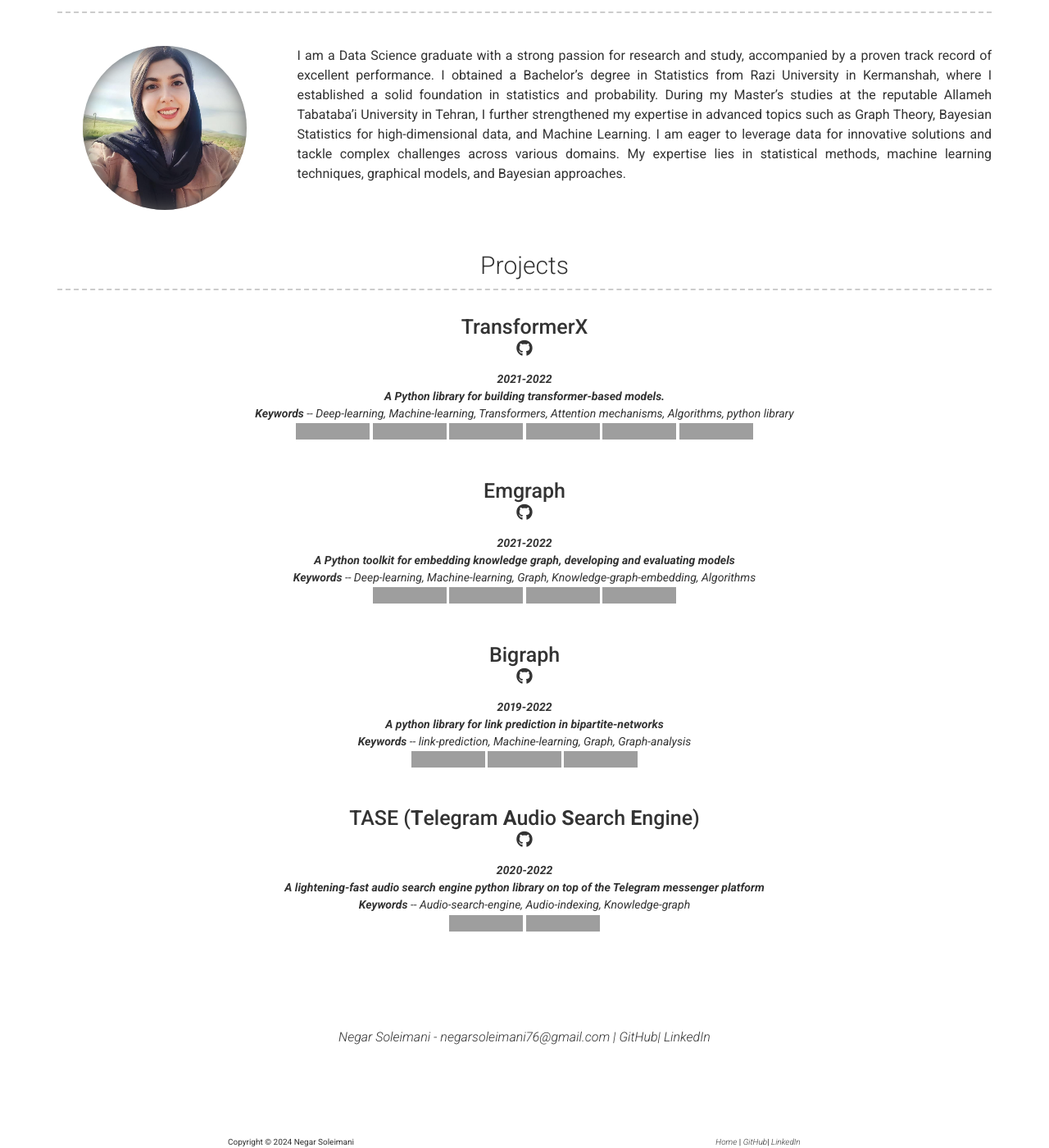
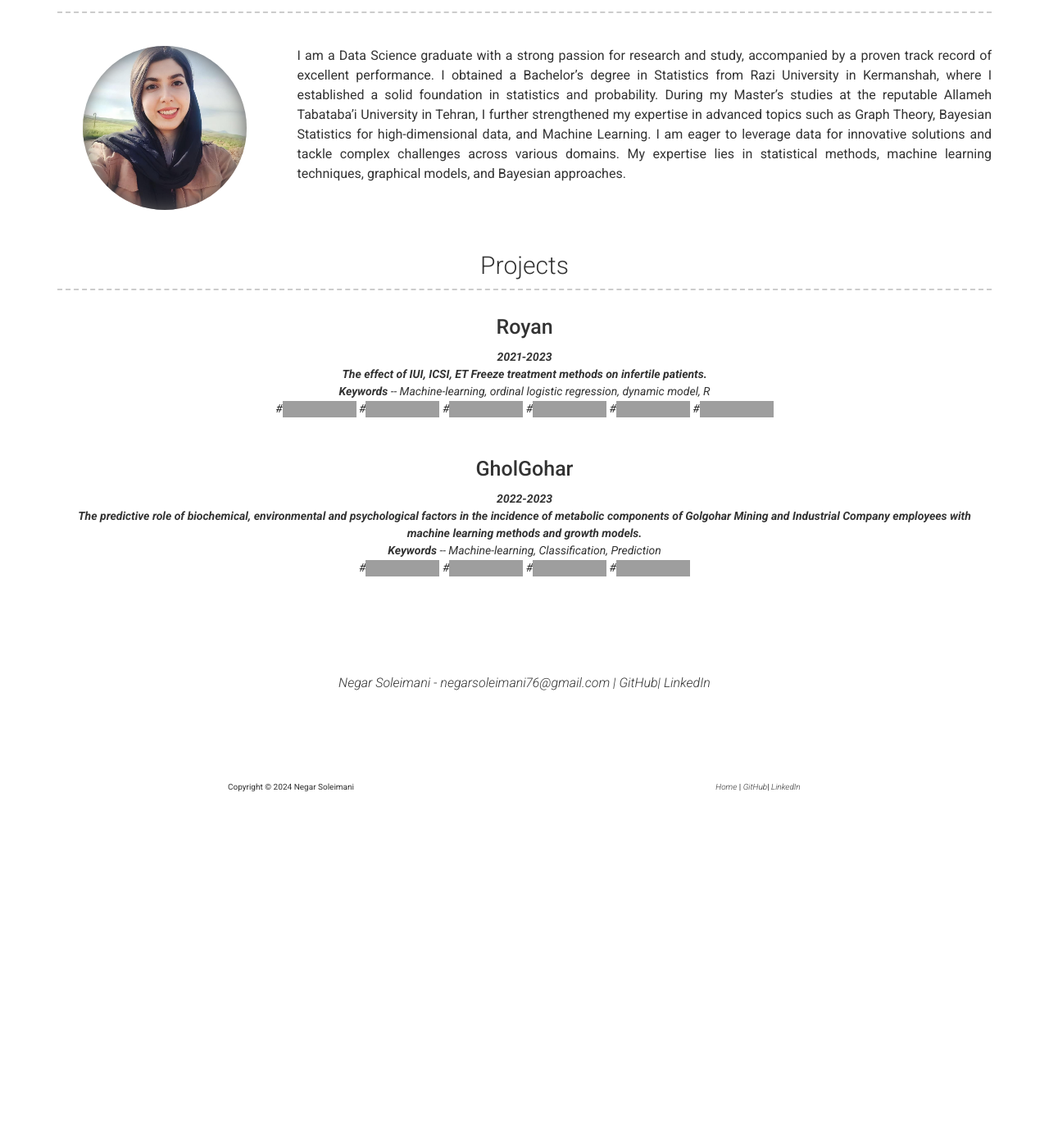
Before and after one commit to negar-soleimani/https-negar-soleimani.github.io, a Jekyll site: the page built from index.md, in a window 1280 px wide and 1400 px high, scrolled down 316 px. Shown: the whole window at 82% size. Built offline with Jekyll 4.4.1, drawn with Linux system fonts in a browser that asks for light colours; nearby versions of some CDN libraries; after the commit the page ends 1283 px from its top, so only the background shows below that; grey boxes are pictures that could not be loaded.

Commit message:
Update projects.yml

```diff
--- a/_data/projects.yml
+++ b/_data/projects.yml
@@ -10,35 +10,37 @@
 
 
 - layout: top-middle
-  name: TransformerX
+  name: Royan
   link:
-  github: tensorops/TransformerX
+  #github: tensorops/TransformerX
   quote: >
 
-    <b>2021-2022<br>
-    A Python library for building transformer-based models.</b><br>
-    <b>Keywords</b> -- Deep-learning, Machine-learning, Transformers, Attention mechanisms, Algorithms, python library<br>
-    <img alt="PyPI - Python Version" src="https://img.shields.io/pypi/pyversions/emgraph">
-    <img alt="PyPI - Implementation" src="https://img.shields.io/pypi/implementation/transformerx">
-    <img alt="GitHub last commit" src="https://img.shields.io/github/last-commit/tensorops/transformerx">
-    <img alt="PyPI - Maintenance" src="https://img.shields.io/badge/Maintained%3F-yes-green.svg">
-    <img alt="PyPI - License" src="https://img.shields.io/pypi/l/transformerx.svg">
-    <img alt="PyPI - Format" src="https://img.shields.io/pypi/format/transformerx.svg">
+    <b>2021-2023<br>
+    The effect of IUI, ICSI, ET Freeze treatment methods on infertile patients.</b><br>
+    <b>Keywords</b> -- Machine-learning, ordinal logistic regression, dynamic model, R <br>
+    #<img alt="PyPI - Python Version" src="https://img.shields.io/pypi/pyversions/emgraph">
+    #<img alt="PyPI - Implementation" src="https://img.shields.io/pypi/implementation/transformerx">
+    #<img alt="GitHub last commit" src="https://img.shields.io/github/last-commit/tensorops/transformerx">
+    #<img alt="PyPI - Maintenance" src="https://img.shields.io/badge/Maintained%3F-yes-green.svg">
+    #<img alt="PyPI - License" src="https://img.shields.io/pypi/l/transformerx.svg">
+    #<img alt="PyPI - Format" src="https://img.shields.io/pypi/format/transformerx.svg">
 
 
 - layout: top-middle
-  name: Emgraph
+  name: GholGohar
   link:
-  github: bi-graph/emgraph
+  #github: bi-graph/emgraph
   quote: >
 
-    <b>2021-2022<br>
-    A Python toolkit for embedding knowledge graph, developing and evaluating models</b><br>
-    <b>Keywords</b> -- Deep-learning, Machine-learning, Graph, Knowledge-graph-embedding, Algorithms<br>
-    <img alt="GitHub Repo stars" src="https://img.shields.io/github/stars/bi-graph/emgraph?style=social">
-    <img alt="PyPI - Downloads" src="https://img.shields.io/pypi/dm/emgraph">
-    <img src="https://img.shields.io/pypi/v/emgraph.svg" alt="latest release" />
-    <img alt="Tensorflow 2" src="https://img.shields.io/badge/TensorFlow2-%23FF6F00.svg?style=flat&logo=TensorFlow&logoColor=white">
+    <b>2022-2023<br>
+    The predictive role of biochemical, environmental and psychological factors in the incidence of
+    metabolic components of Golgohar Mining and Industrial Company employees with machine learning
+    methods and growth models.</b><br>
+    <b>Keywords</b> -- Machine-learning, Classification, Prediction<br>
+    #<img alt="GitHub Repo stars" src="https://img.shields.io/github/stars/bi-graph/emgraph?style=social">
+    #<img alt="PyPI - Downloads" src="https://img.shields.io/pypi/dm/emgraph">
+    #<img src="https://img.shields.io/pypi/v/emgraph.svg" alt="latest release" />
+    #<img alt="Tensorflow 2" src="https://img.shields.io/badge/TensorFlow2-%23FF6F00.svg?style=flat&logo=TensorFlow&logoColor=white">
 
 
 #    <img alt="GitHub commit activity" src="https://img.shields.io/github/commit-activity/m/bi-graph/emgraph">
@@ -59,19 +61,19 @@
 #    PyTest</mark> - <mark>Sphinx</mark> - <mark>Python</mark><br><br>
 
 
-- layout: top-middle
-  name: Bigraph
-  link:
-  github: bi-graph/bigraph
-  quote: >
-    <b>2019-2022<br>
-    A python library for link prediction in bipartite-networks</b> <br>
-    <b>Keywords</b> -- link-prediction, Machine-learning, Graph, Graph-analysis<br>
-    <img alt="GitHub Repo stars" src="https://img.shields.io/github/stars/bi-graph/bigraph?style=social">
-    <img alt="PyPI - Downloads" src="https://img.shields.io/pypi/dm/bigraph">
-    <img src="https://img.shields.io/pypi/v/bigraph.svg" alt="latest release" />
-#    <img alt="PyPI - Implementation" src="https://img.shields.io/pypi/implementation/bigraph">
-  description: | # this will include new lines to allow paragraphs
+#- layout: top-middle
+ # name: Bigraph
+ # link:
+ # github: bi-graph/bigraph
+ # quote: >
+ #   <b>2019-2022<br>
+ #   A python library for link prediction in bipartite-networks</b> <br>
+ #   <b>Keywords</b> -- link-prediction, Machine-learning, Graph, Graph-analysis<br>
+ #   <img alt="GitHub Repo stars" src="https://img.shields.io/github/stars/bi-graph/bigraph?style=social">
+ #   <img alt="PyPI - Downloads" src="https://img.shields.io/pypi/dm/bigraph">
+ #   <img src="https://img.shields.io/pypi/v/bigraph.svg" alt="latest release" />
+ #   <img alt="PyPI - Implementation" src="https://img.shields.io/pypi/implementation/bigraph">
+ # description: | # this will include new lines to allow paragraphs
 #    <b>Bigraph</b> is a Python package for Link prediction in bipartite networks. Currently, it encompasses
 #    <i>Jaccard, Adamic adar, Common neighbors, Preferential attachment,
 #    Katz similarity</i> methods. <br>
@@ -81,20 +83,20 @@
 #    <mark>matplotlib</mark> - <mark>Sphinx</mark> - <mark>Python</mark><br><br>
 
 
-- layout: top-middle
-  name: TASE (<b>T</b>elegram <b>A</b>udio <b>S</b>earch <b>E</b>ngine)
-  link:
-  github: >
-    appheap/TASE
+#- layout: top-middle
+#  name: TASE (<b>T</b>elegram <b>A</b>udio <b>S</b>earch <b>E</b>ngine)
+#  link:
+#  github: >
+#    appheap/TASE
 
-  quote: >
-    <b>2020-2022<br>
-    A lightening-fast audio search engine python library on top of the Telegram messenger platform</b> <br>
-    <b>Keywords</b> -- Audio-search-engine, Audio-indexing, Knowledge-graph<br>
-    <img alt="GitHub Repo stars" src="https://img.shields.io/github/stars/appheap/TASE?style=social">
-    <img alt="PyPI - Downloads" src="https://img.shields.io/pypi/dm/bigraph">
+#  quote: >
+#    <b>2020-2022<br>
+#    A lightening-fast audio search engine python library on top of the Telegram messenger platform</b> <br>
+#    <b>Keywords</b> -- Audio-search-engine, Audio-indexing, Knowledge-graph<br>
+#    <img alt="GitHub Repo stars" src="https://img.shields.io/github/stars/appheap/TASE?style=social">
+#    <img alt="PyPI - Downloads" src="https://img.shields.io/pypi/dm/bigraph">
 #    <img alt="PyPI - Implementation" src="https://img.shields.io/pypi/implementation/bigraph">
-  description: | # this will include new lines to allow paragraphs
+#  description: | # this will include new lines to allow paragraphs
 #    <b>TASE</b> allows users to quickly and easily find information that is of genuine interest
 #    or value, without the need to wade through numerous irrelevant Telegram channels. It provides users with search
 #    results that lead to relevant information on high-quality channels.<br>
```
